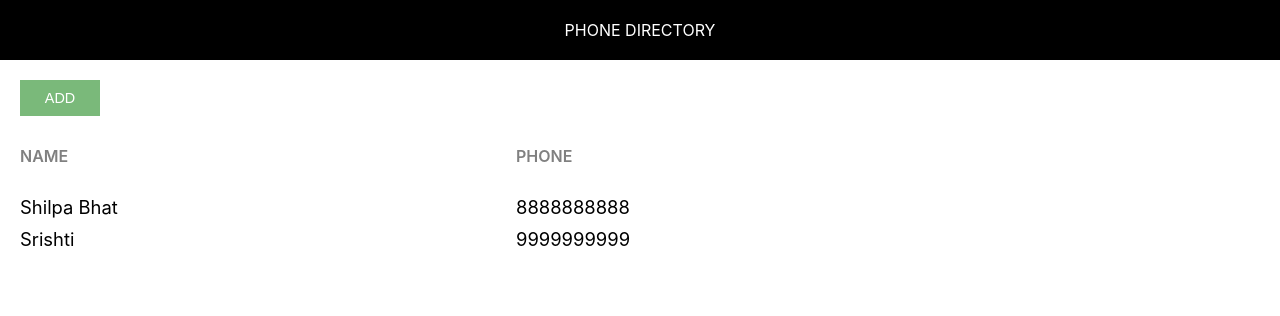
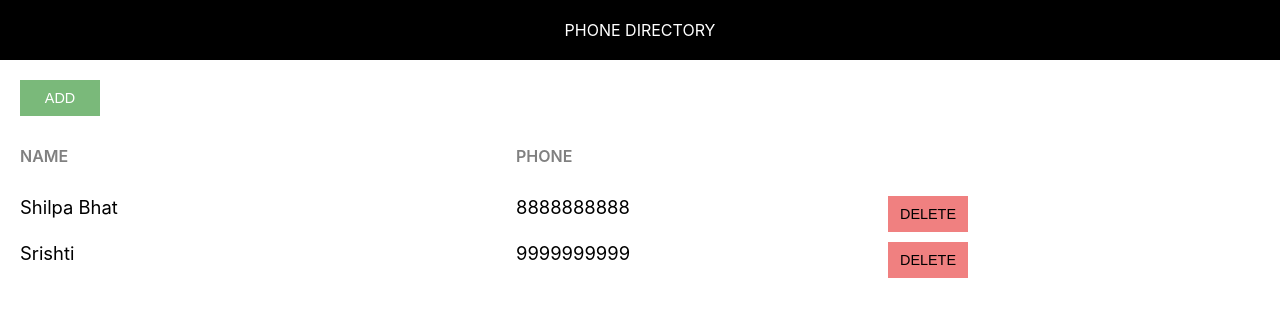
Before and after one commit to shaun-rasquinha/phone-directory, a React (Create React App) app: page / in a window 1280 px wide. Shown: the top 316 px of the page. Built offline with nearby package versions, Linux system fonts and the light colour scheme.

Commit message:
Added ‘Delete’ button

```diff
--- a/src/App.css
+++ b/src/App.css
@@ -43,3 +43,8 @@
   color: #808080;
   text-transform: uppercase;
 }
+
+.delete-btn {
+  background-color: lightcoral;
+  color: black;
+}
--- a/src/App.js
+++ b/src/App.js
@@ -35,6 +35,9 @@ class App extends Component{
               return <div key={sub.id} className="grid-container">
                 <span className="grid-item">{sub.name}</span>
                 <span className="grid-item">{sub.phone}</span>
+                <span className="grid-item action-btn-container">
+                  <button className="custom-btn delete-btn">Delete</button>
+                </span>
 
               </div>
             })
```
